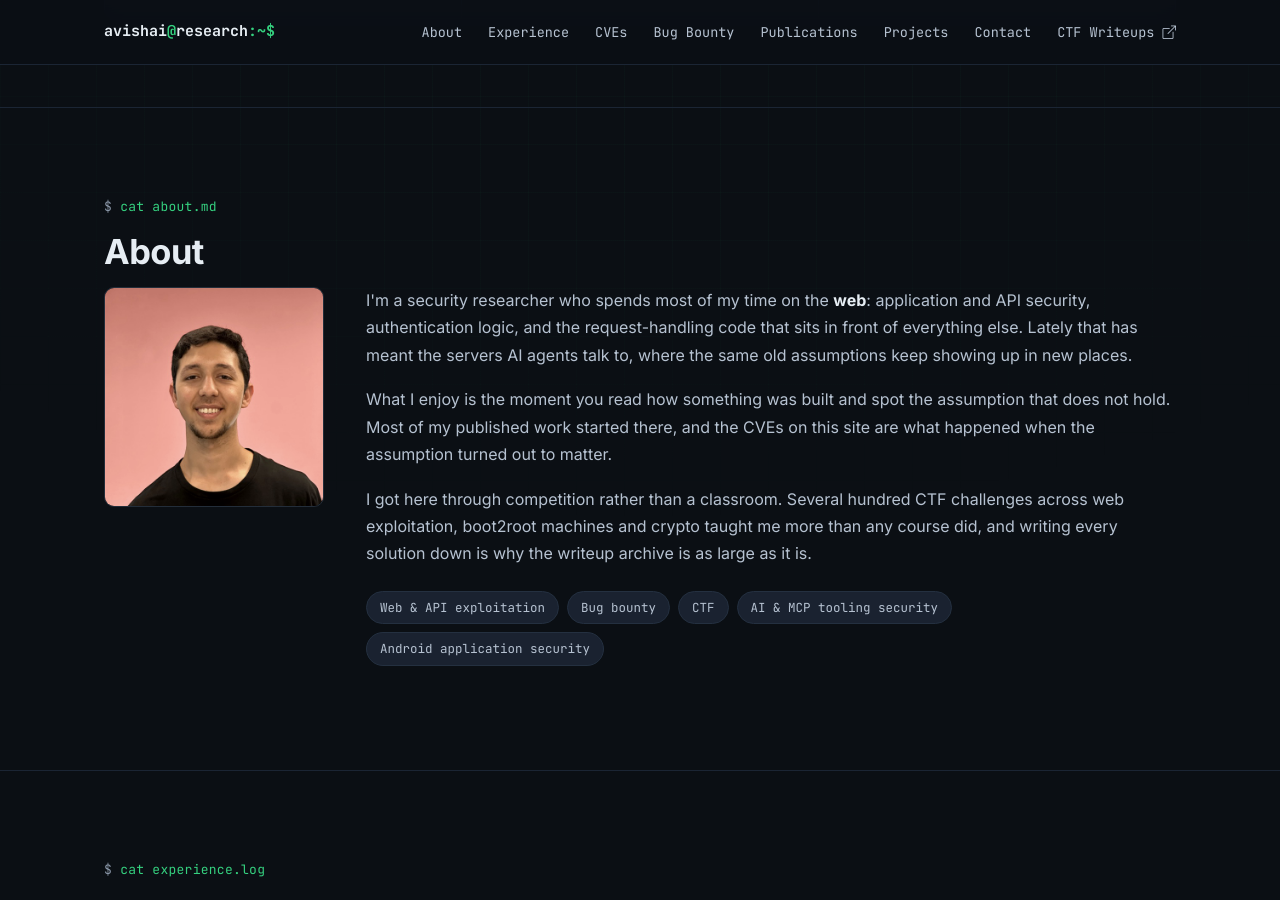
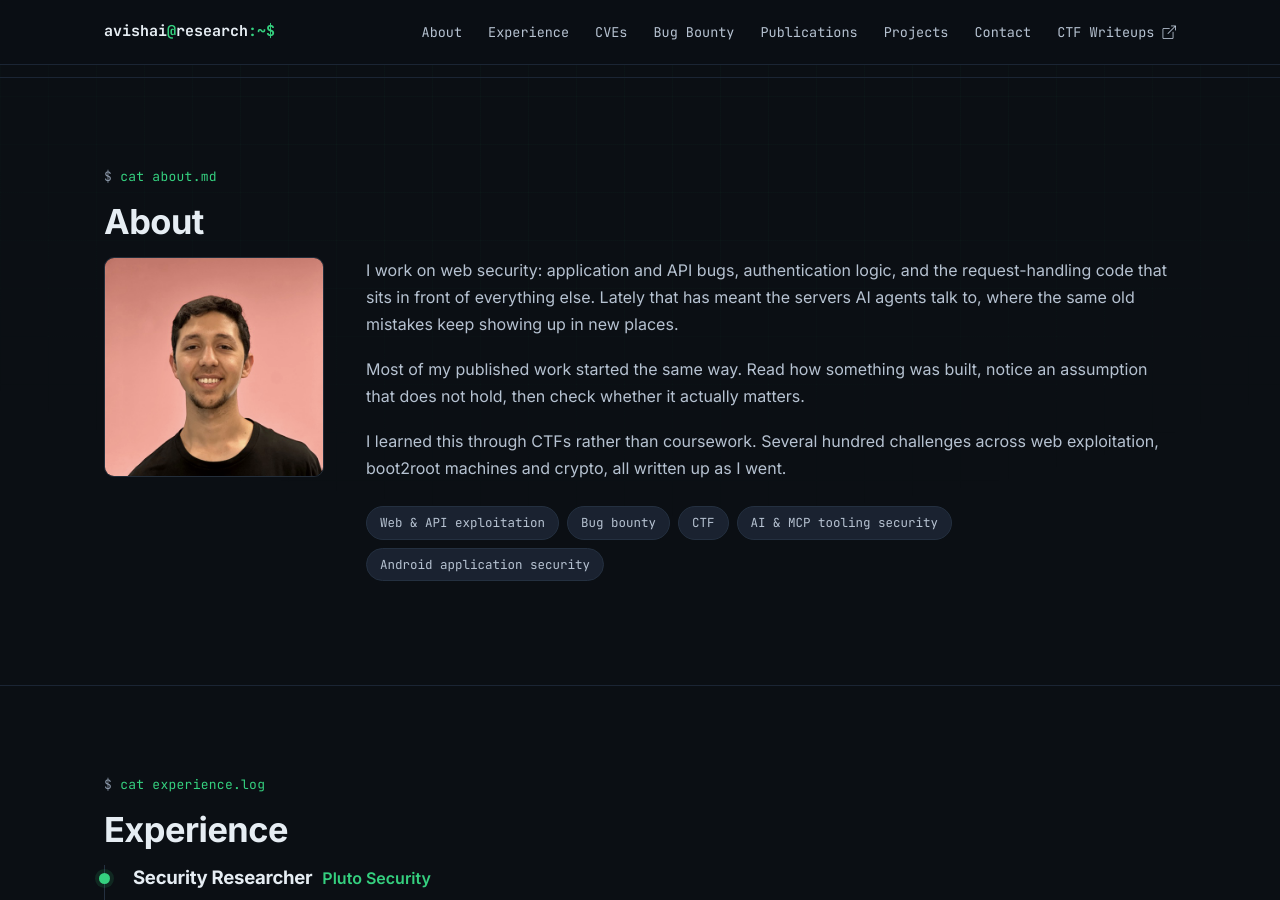
Before and after one commit to avishaigonen123/avishaigonen123.github.com, a Jekyll site: the page built from index.html, in a window 1280 px wide and 900 px high, scrolled down 1145 px. Built offline with Jekyll 4.4.1, drawn with Linux system fonts in a browser that asks for light colours; some of the changed text lies outside the part shown.

Commit message:
Tighten hero and about copy, complete CVE-2026-92149
- focus.txt cut back to plain sentences. The previous version reached for a
  closing line instead of just saying the thing
- about.md drops the bold on "web", which read as a boast rather than a
  description, and loses a paragraph of throat-clearing
- CVE-2026-92149 (yutu) filled in from the advisory: unauthenticated MCP HTTP
  transport lets any network peer delete videos, playlists and comments on the
  operator's YouTube account. High, CVSS 8.3, affected <= 0.2.0. All 24
  disclosures now carry a severity
- remove the "Full writeup in progress" placeholder from the CVE layout. Most
  entries link to their advisory rather than carrying a narrative, and an
  apology for missing content reads worse than the content simply being absent

Co-Authored-By: Claude Code <noreply@anthropic.com>

```diff
--- a/_includes/section-about.html
+++ b/_includes/section-about.html
@@ -15,23 +15,20 @@
 
       <div class="about__body">
         <p>
-          I'm a security researcher who spends most of my time on the
-          <strong>web</strong>: application and API security, authentication
-          logic, and the request-handling code that sits in front of everything
-          else. Lately that has meant the servers AI agents talk to, where the
-          same old assumptions keep showing up in new places.
+          I work on web security: application and API bugs, authentication logic,
+          and the request-handling code that sits in front of everything else.
+          Lately that has meant the servers AI agents talk to, where the same old
+          mistakes keep showing up in new places.
         </p>
         <p>
-          What I enjoy is the moment you read how something was built and spot the
-          assumption that does not hold. Most of my published work started there,
-          and the CVEs on this site are what happened when the assumption turned
-          out to matter.
+          Most of my published work started the same way. Read how something was
+          built, notice an assumption that does not hold, then check whether it
+          actually matters.
         </p>
         <p>
-          I got here through competition rather than a classroom. Several hundred
-          CTF challenges across web exploitation, boot2root machines and crypto
-          taught me more than any course did, and writing every solution down is
-          why the writeup archive is as large as it is.
+          I learned this through CTFs rather than coursework. Several hundred
+          challenges across web exploitation, boot2root machines and crypto, all
+          written up as I went.
         </p>
 
         <ul class="focus">
--- a/_includes/section-hero.html
+++ b/_includes/section-hero.html
@@ -23,11 +23,10 @@
 
         <p class="term__cmd"><span class="term__ps1">$</span> cat focus.txt</p>
         <p class="hero__lede">
-          Security is what I do for fun. It started with CTFs in high school and
-          never really wore off: I still spend my evenings on challenge boxes,
-          bug bounty and reading source until something looks off. Sometimes that
-          turns into a CVE. Most of the time it just makes me harder to fool, and
-          I write all of it down either way.
+          CTFs got me into security and I never grew out of them. I spend my free
+          time on challenge boxes, bug bounty, and reading source until something
+          looks wrong. Occasionally that becomes a CVE. Mostly it just makes me
+          better at this.
         </p>
       </div>
     </div>
```
Also changed, not shown: _cves/2026-92149.md (+9 -5 lines), _layouts/cve.html (+5 -16 lines).
